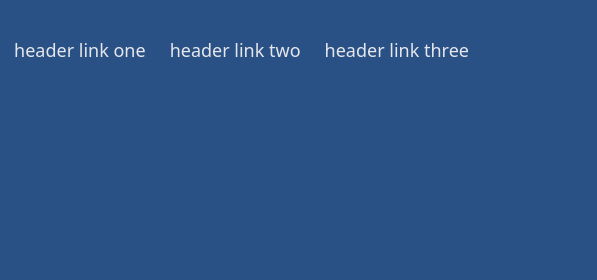
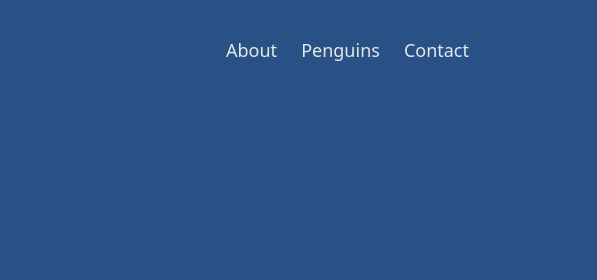
Before and after one commit to Solaire1903/odin-landing-page, a plain HTML site: page index.html in a window 1280 px wide. Shown: the top 280 px of the page, 683-1280 px from the left. Drawn offline with Linux system fonts and the light colour scheme.

Commit message:
Change header link texts

```diff
--- a/index.html
+++ b/index.html
@@ -11,9 +11,9 @@
         <div id="header-content">
             <img src="./img/icon.png" alt="Icon of a cartoon penguin" width="70" id="header-logo">
             <ul id="header-links">
-                <li><a href="#" class="header-link">header link one</a></li>
-                <li><a href="#" class="header-link">header link two</a></li>
-                <li><a href="#" class="header-link">header link three</a></li>
+                <li><a href="#" class="header-link">About</a></li>
+                <li><a href="#" class="header-link">Penguins</a></li>
+                <li><a href="#" class="header-link">Contact</a></li>
             </ul>
         </div>
     </div>
```
